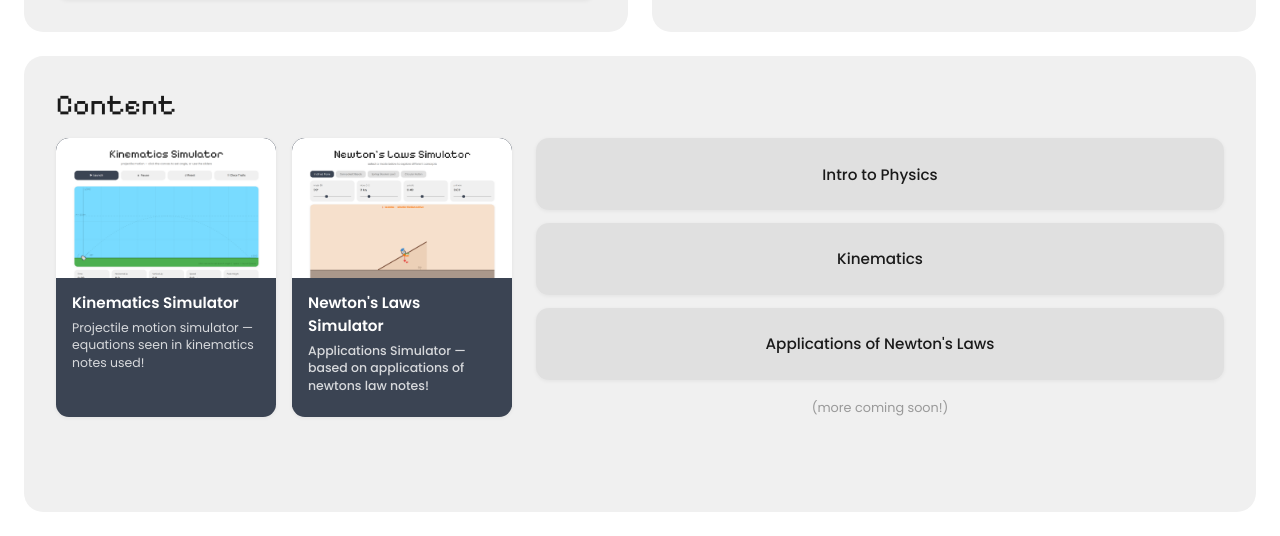
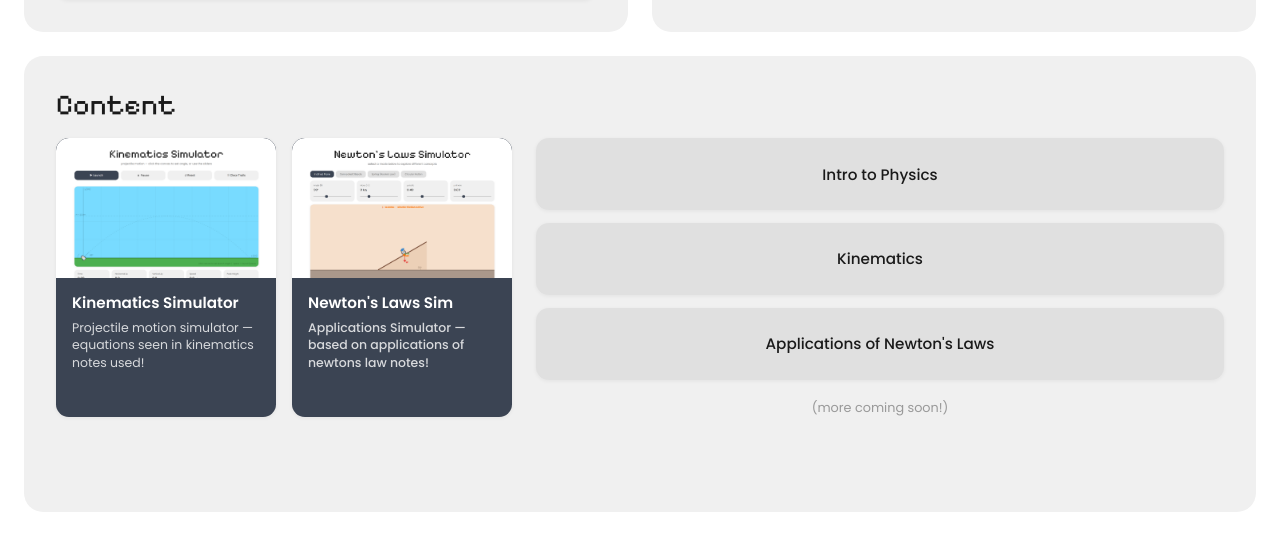
Before and after one commit to mtysac/physics-notes, a plain HTML site: page index.html in a window 1280 px wide. Shown: the part 264-800 px from the top of the page. Drawn offline with Linux system fonts and the light colour scheme.

Commit message:
Updated README

```diff
--- a/index.html
+++ b/index.html
@@ -91,7 +91,7 @@
                                 <img src="./assets/simulator2.png" alt="Newton's Laws Simulator preview" class="sim-preview">
                             </div>
                             <div class="sim-info">
-                                <span class="sim-title">Newton's Laws Simulator</span>
+                                <span class="sim-title">Newton's Laws Sim</span>
                                 <span class="sim-desc">Applications Simulator — based on applications of newtons law notes!</span>
                             </div>
                         </a>
```
Also changed, not shown: README.md.
